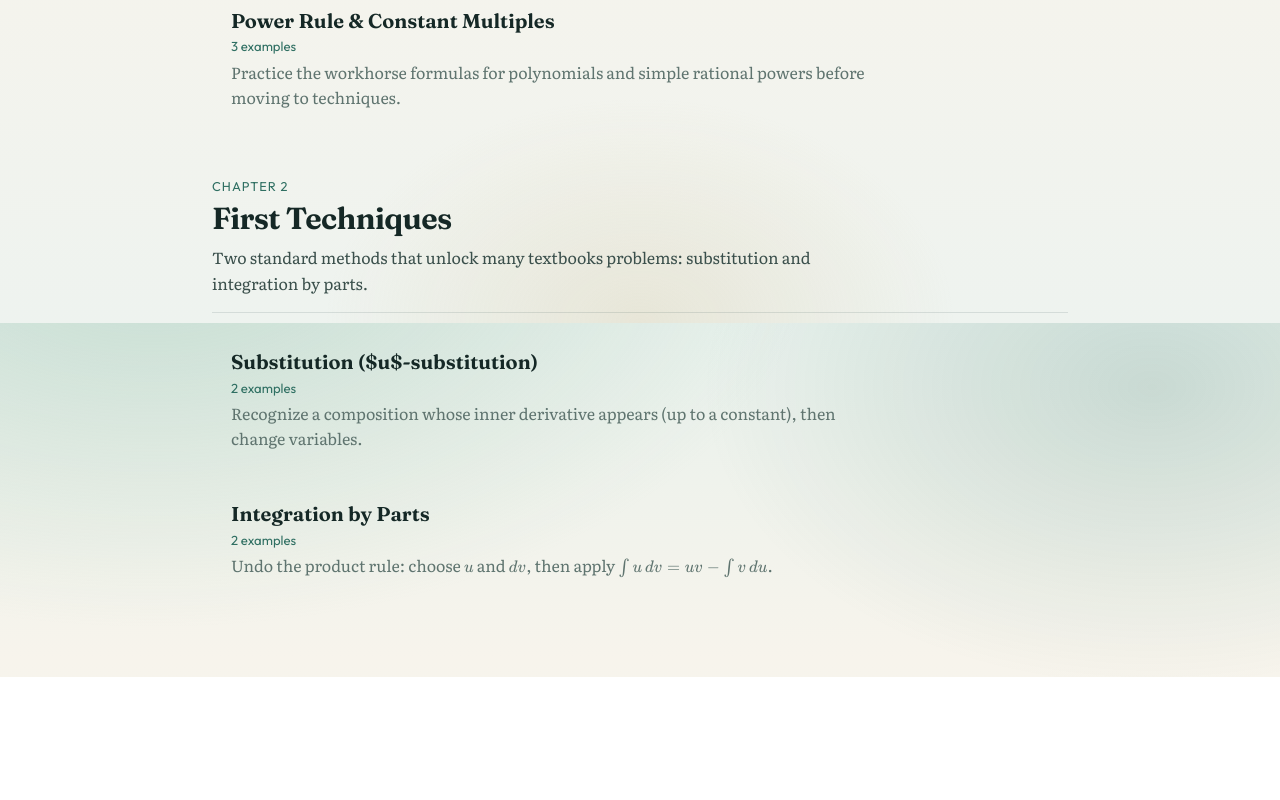
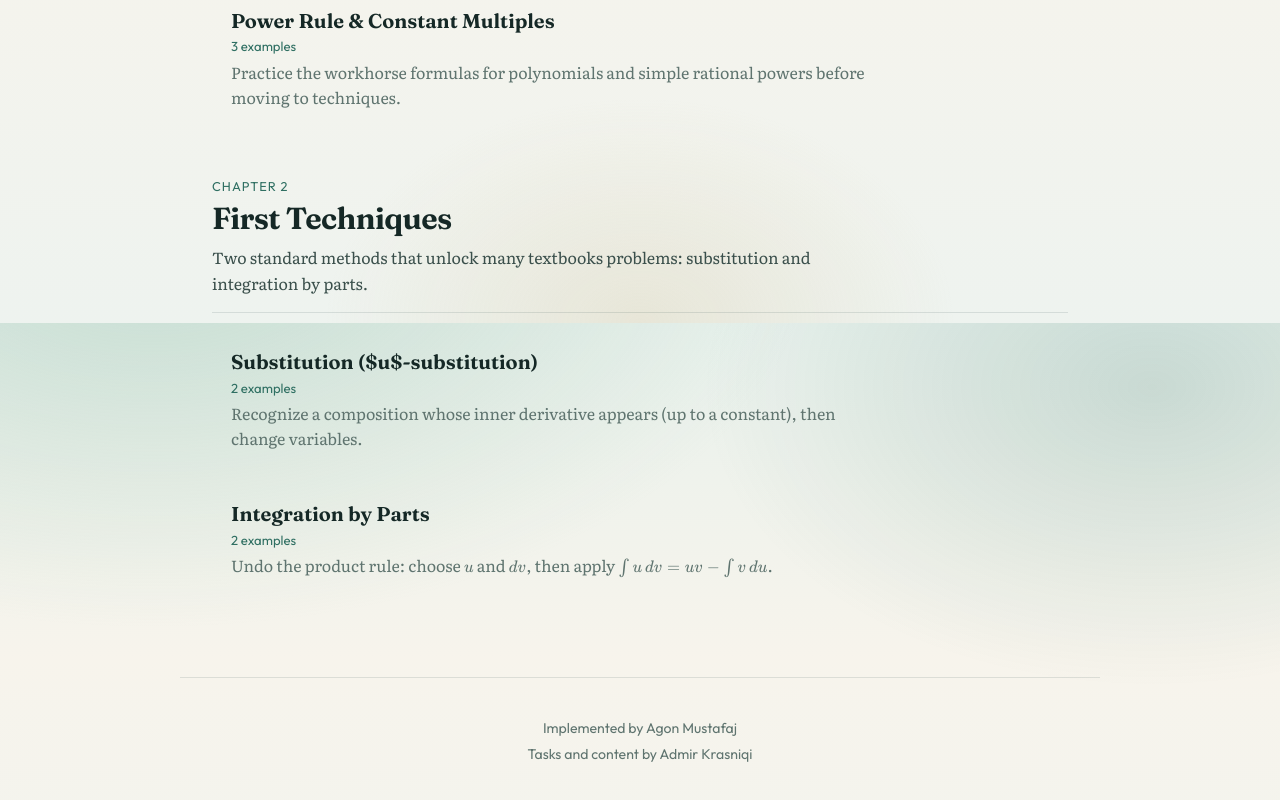
Before and after one commit to agonmustafaj/-mathematics-textbook, a React (Vite) app: page / in a window 1280 px wide. Shown: the part 1277-2077 px from the top of the page. Before the commit the page ends 1954 px from the top, so only its background shows below. Built offline with nearby package versions, Linux system fonts and the light colour scheme.

Commit message:
Add bilingual credits footer
Show Implemented by Agon Mustafaj and tasks/content by Admir Krasniqi
on course, section, and example pages (EN/SQ).

Co-authored-by: agonmustafaj01 <agonmustafaj01@gmail.com>

```diff
--- /dev/null
+++ b/src/components/SiteFooter.tsx
@@ -0,0 +1,12 @@
+import { useLocale } from '../i18n/LocaleContext'
+
+export function SiteFooter() {
+  const { t } = useLocale()
+
+  return (
+    <footer className="site-footer">
+      <p className="site-footer__line">{t.footerImplemented}</p>
+      <p className="site-footer__line">{t.footerContent}</p>
+    </footer>
+  )
+}
--- a/src/i18n/ui.ts
+++ b/src/i18n/ui.ts
@@ -65,6 +65,8 @@ export type UiStrings = {
   needHelp: string
   helpEmailSubject: (place: HelpPlace) => string
   helpEmailBody: (place: HelpPlace) => string
+  footerImplemented: string
+  footerContent: string
 }
 
 export const ui: Record<Locale, UiStrings> = {
@@ -97,6 +99,8 @@ export const ui: Record<Locale, UiStrings> = {
       `Mathh — Help with: ${placeLabel(place, 'en')}`,
     helpEmailBody: (place) =>
       `Hi,\n\nI am having trouble understanding something in Mathh.\n\n${placeDetails(place, 'en')}\n\nWhat I do not understand:\n\nThanks,`,
+    footerImplemented: 'Implemented by Agon Mustafaj',
+    footerContent: 'Tasks and content by Admir Krasniqi',
   },
   sq: {
     browseChapters: 'Shfleto kapitujt',
@@ -127,5 +131,7 @@ export const ui: Record<Locale, UiStrings> = {
       `Mathh — Ndihmë për: ${placeLabel(place, 'sq')}`,
     helpEmailBody: (place) =>
       `Përshëndetje,\n\nKam vështirësi të kuptoj diçka në Mathh.\n\n${placeDetails(place, 'sq')}\n\nÇfarë nuk kuptoj:\n\nFaleminderit,`,
+    footerImplemented: 'Implementuar nga Agon Mustafaj',
+    footerContent: 'Ndërsa detyrat dhe përmbajtja nga Admir Krasniqi',
   },
 }
--- a/src/index.css
+++ b/src/index.css
@@ -695,6 +695,25 @@ p {
   border-top: 1px solid var(--line);
 }
 
+.site-footer {
+  max-width: 920px;
+  margin: 0 auto;
+  padding: 2.5rem clamp(1.25rem, 4vw, 2rem) 2.75rem;
+  border-top: 1px solid var(--line);
+  text-align: center;
+}
+
+.site-footer__line {
+  font-family: var(--font-ui);
+  font-size: 0.88rem;
+  color: var(--muted);
+  line-height: 1.55;
+}
+
+.site-footer__line + .site-footer__line {
+  margin-top: 0.25rem;
+}
+
 @media (max-width: 640px) {
   .hero {
     align-items: center;
--- a/src/pages/CoursePage.tsx
+++ b/src/pages/CoursePage.tsx
@@ -2,6 +2,7 @@ import { Link } from 'react-router-dom'
 import { HelpButton } from '../components/HelpButton'
 import { LanguageToggle } from '../components/LanguageToggle'
 import { MathText } from '../components/MathText'
+import { SiteFooter } from '../components/SiteFooter'
 import { getCourse } from '../content'
 import { useLocale } from '../i18n/LocaleContext'
 
@@ -77,6 +78,7 @@ export function CoursePage() {
           ))}
         </ol>
       </section>
+      <SiteFooter />
     </div>
   )
 }
--- a/src/pages/ExamplePage.tsx
+++ b/src/pages/ExamplePage.tsx
@@ -1,5 +1,6 @@
 import { Link, Navigate, useParams } from 'react-router-dom'
 import { Latex, MathText } from '../components/MathText'
+import { SiteFooter } from '../components/SiteFooter'
 import { SiteHeader } from '../components/SiteHeader'
 import { getExample } from '../content'
 import { useLocale } from '../i18n/LocaleContext'
@@ -118,6 +119,7 @@ export function ExamplePage() {
           )}
         </nav>
       </main>
+      <SiteFooter />
     </div>
   )
 }
--- a/src/pages/SectionPage.tsx
+++ b/src/pages/SectionPage.tsx
@@ -1,5 +1,6 @@
 import { Link, Navigate, useParams } from 'react-router-dom'
 import { MathText } from '../components/MathText'
+import { SiteFooter } from '../components/SiteFooter'
 import { SiteHeader } from '../components/SiteHeader'
 import { getSection } from '../content'
 import { useLocale } from '../i18n/LocaleContext'
@@ -68,6 +69,7 @@ export function SectionPage() {
           </div>
         ) : null}
       </main>
+      <SiteFooter />
     </div>
   )
 }
```
